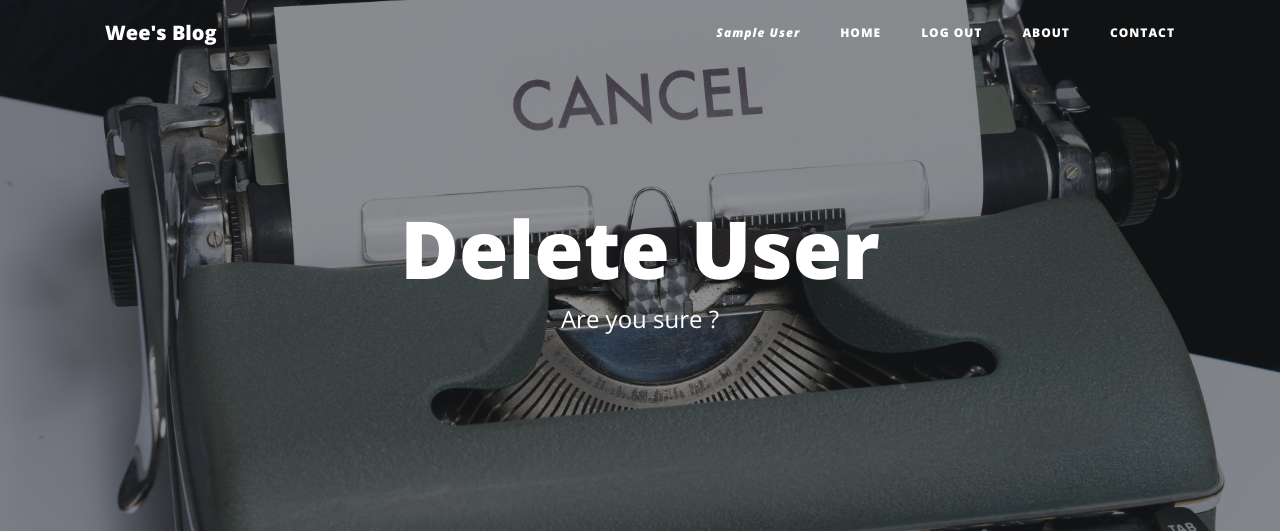
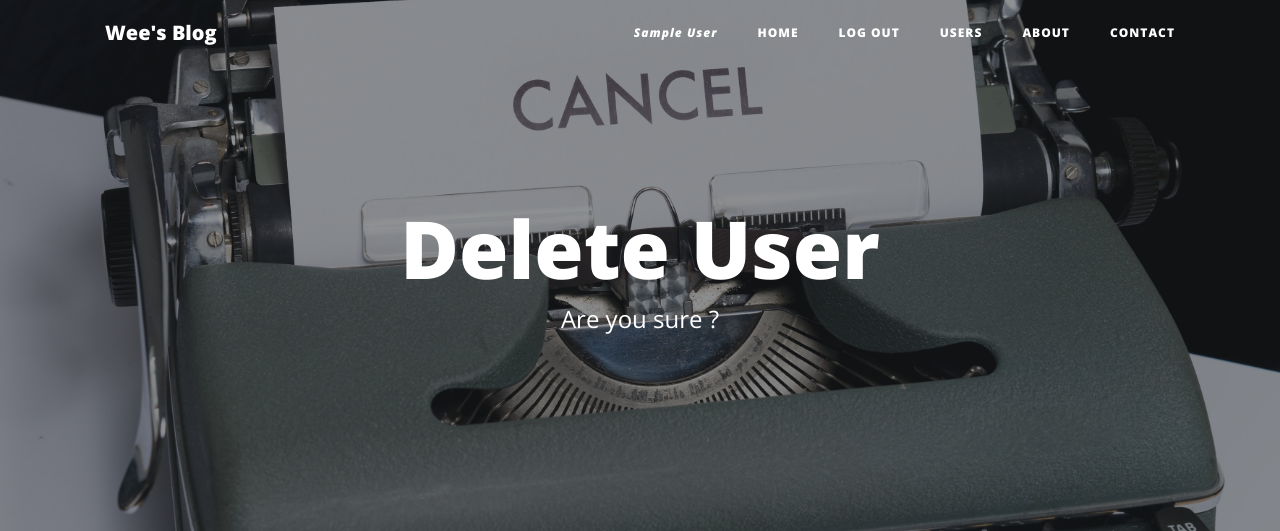
Before and after one commit to RazorWee/Wee_Blog, a Flask app: page /delete_user/1 in a window 1280 px wide. Shown: the top 531 px of the page. Run offline with Flask 3, Linux system fonts and the light colour scheme; the visitor is signed in with stand-in values (Sample User, id 1); some libraries are stand-ins or nearby versions.

Commit message:
Version 1.2 (12 Jan 2024)

```diff
--- a/templates/delete_user.html
+++ b/templates/delete_user.html
@@ -31,7 +31,7 @@
 
             <form method="POST" action="{{ url_for('delete_user', user_id=user.id) }}">
                 {{ form.csrf_token }}
-                <button type="button" class="btn btn-warning btn-sleek" style="border-radius: 15px; padding: 5px 15px;"
+                <button type="submit" class="btn btn-warning btn-sleek" style="border-radius: 15px; padding: 5px 15px;"
                         onclick="return confirm('Are you sure you want to delete this user?')">Delete User ❌</button>
             </form>
         </div>
--- a/templates/header.html
+++ b/templates/header.html
@@ -57,6 +57,14 @@
           <li class="nav-item">
             <a class="nav-link" href="{{ url_for('logout') }}">Log Out</a>
           </li>
+
+          {% if current_user.is_authenticated and current_user.id in [1, 2] %}
+          <!-- Add the following block to display the "Users" tab for administrators -->
+          <li class="nav-item">
+            <a class="nav-link" href="{{ url_for('admin_users') }}">Users</a>
+          </li>
+          {% endif %}
+
           {% endif %}
 
           <li class="nav-item">
```
Also changed, not shown: instance/blog.db.
